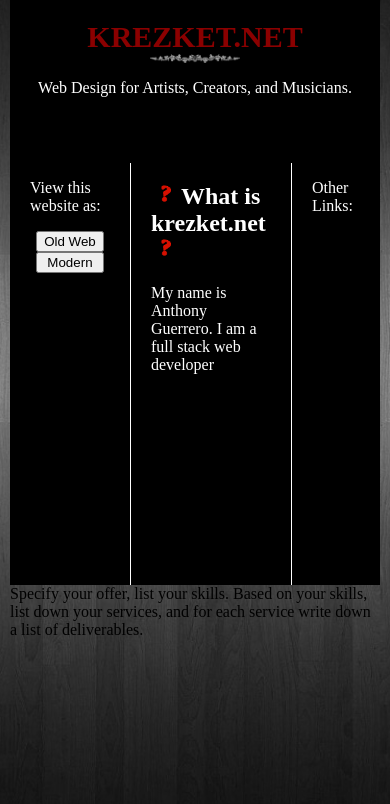
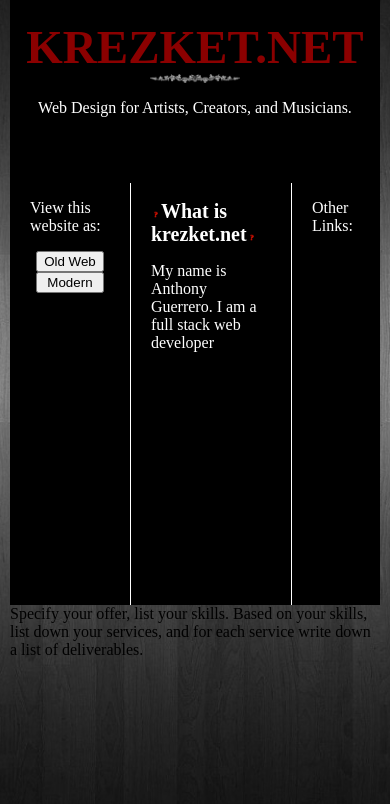
Before and after one commit to krezket/krezket.net, a React (Vite) app: page /home in a window 390 px wide. Shown: the top 804 px of the page. Built offline with nearby package versions, Linux system fonts and the light colour scheme; a web font is replaced by a local one.

Commit message:
media queries in ow

```diff
--- a/src/pages/Homepage/Homepage.css
+++ b/src/pages/Homepage/Homepage.css
@@ -132,7 +132,7 @@ and (max-width : 1248px) {
 and (min-width : 0px)
 and (max-width : 752px) {
     .ow-h1 {
-        font-size: 30px;
+        font-size: 47px;
     }
     .divider {
         width: 90px;
@@ -169,7 +169,17 @@ and (max-width : 752px) {
     width: 55%;
     color: white;
 }
-.ow-section-mid-p {
+@media only screen
+and (min-width : 0px)
+and (max-width : 752px) {
+    .ow-section-mid h2 {
+        font-size: 20px;
+    }
+    .ow-section-mid img {
+        width: 10px;
+    }
+}
+.ow-section-mid p {
     margin-top: 0;
 }
 /* RIGHT */
--- a/src/pages/Homepage/Homepage.jsx
+++ b/src/pages/Homepage/Homepage.jsx
@@ -112,12 +112,12 @@ export default function Homepage(props) {
                         </section>
 
                         <section className='ow-section-mid'>
-                            <h2 className="ow-section-mid-h2">
+                            <h2>
                                 <img className='huh' src={question} alt="?" />
                                 What is krezket.net
                                 <img className='huh' src={question} alt="?" />
                             </h2>
-                            <p className='ow-section-mid-p'>
+                            <p>
                                 My name is Anthony Guerrero. I am a full stack web developer
                             </p>
                         </section>
```
